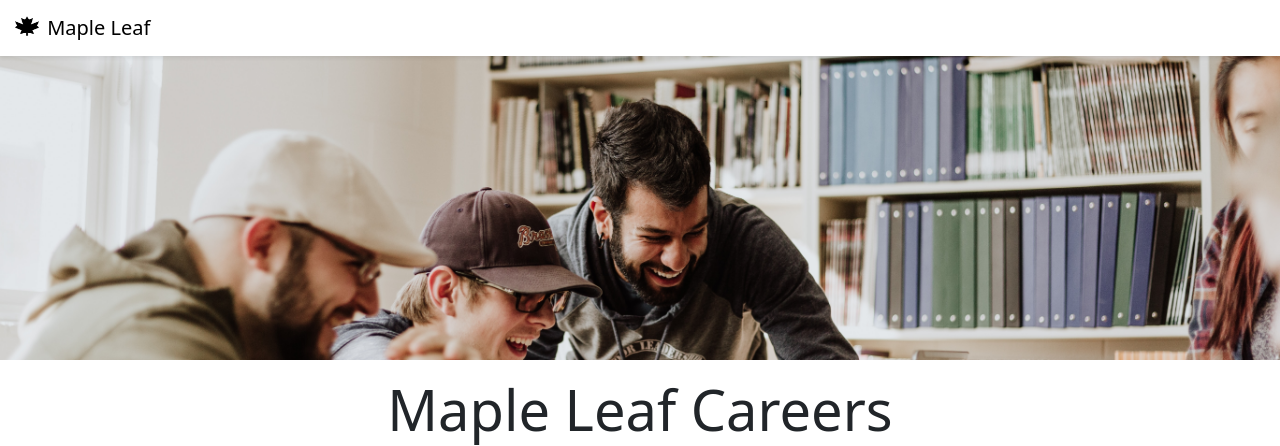
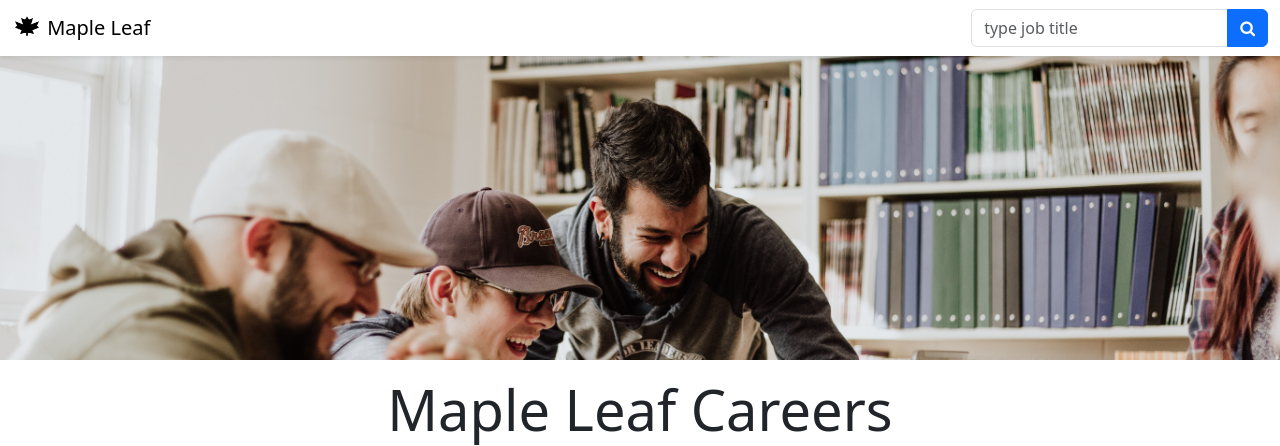
Before and after one commit to mumakkiyah/maple-leaf-careers-v2, a Flask app: template templates/jobpage.html in a window 1280 px wide. Shown: the top 446 px of the page. Run offline with Flask 3, Linux system fonts and the light colour scheme; the template is opened without the code that fills it: most values are stand-ins (such as "Sample title", 1, 10 or a date in 2020); some libraries are stand-ins or nearby versions.

Commit message:
Added job search functionality and search icon using font awesome

```diff
--- a/app.py
+++ b/app.py
@@ -2,16 +2,30 @@
 from flask import Flask, render_template, jsonify, request
 from database import load_jobs_from_db, load_job_from_db, add_application_to_db
 
+
 # app is an object of the Flask class. Importing functionality from the module
 app = Flask(__name__)
 
-
 # path after the / in the domain name
 # pass in the name of the main page to render
+#@app.route("/")
+#def maple_leaf_index():
+#jobs = load_jobs_from_db()
+# pass the list of jobs and company into home.html as an argument to be dynamic in home.html using {{}}
+#return render_template('home.html', jobs=jobs)
+
+
+# return the list of jobs in root page and search is a query is passed
 @app.route("/")
 def maple_leaf_index():
-  jobs = load_jobs_from_db()
-  # pass the list of jobs and company into home.html as an argument to be dynamic in home.html using {{}}
+  search_query = request.args.get(
+    "q")  # Get the search query from the URL parameter 'q'
+
+  if search_query:
+    jobs = load_jobs_from_db(search_query)
+  else:
+    jobs = load_jobs_from_db()
+
   return render_template('home.html', jobs=jobs)
 
 
--- a/templates/application_form.html
+++ b/templates/application_form.html
@@ -4,27 +4,27 @@
     <h4 class="mb-3">Application Form</h4>
     <div class="mb-2 input-group">
       <span class="input-group-text">Full Name</span>
-      <input class="form-control" type="text" name="full_name" placeholder="Bruce Wayne">
+      <input class="form-control" type="text" name="full_name" placeholder="Bruce Wayne" maxlength="250" required>
     </div>
     <div class="mb-2 input-group">
-      <span class="input-group-text">Email Address</span>
-      <input class="form-control" type="text" name="email" placeholder="bruce.wayne@mail.com">
+      <span class="input-group-text" for="email">Email Address</span>
+      <input class="form-control" type="email" name="email" placeholder="bruce.wayne@mail.com" maxlength="250" required>
     </div>
     <div class="mb-2 input-group">
-      <span class="input-group-text">Linkedin URL</span>
-      <input class="form-control" type="text" name="linkedin_url" placeholder="linkedin.com/in/brucewayne">
+      <span class="input-group-text" for="url">Linkedin URL</span>
+      <input class="form-control" type="text" name="linkedin_url" placeholder="linkedin.com/in/brucewayne" pattern="https://.*">
     </div>
     <div class="mb-2 input-group">
      <span class="input-group-text">Education</span>
-     <textarea class="form-control" name="education"></textarea>
+     <textarea class="form-control" name="education" minlength="100" maxlength="2000" required></textarea>
     </div>
     <div class="mb-2 mt-2 input-group">
       <span class="input-group-text">Work Experience</span>
-      <textarea class="form-control" name="work_experience"></textarea>
+      <textarea class="form-control" minlength="100" maxlength="2000" name="work_experience" required></textarea>
     </div>
     <div class="mb-2 input-group">
-      <span class="input-group-text">Resume URL</span>
-      <input class="form-control" type="text" name="resume_url" placeholder="https://example.com/users/">
+      <span class="input-group-text" for="url">Resume URL</span>
+      <input class="form-control" type="text" name="resume_url" placeholder="https://example.com/users/" pattern="https://.*">
     </div>
     <div class="mb-2 mt-2 input-group">
       <input class = "btn btn-dark" type="submit" name="submit">
--- /dev/null
+++ b/templates/fontawesome.html
@@ -0,0 +1 @@
+<link rel="stylesheet" href="https://maxcdn.bootstrapcdn.com/font-awesome/4.4.0/css/font-awesome.min.css">
--- a/templates/nav.html
+++ b/templates/nav.html
@@ -1,7 +1,16 @@
-<nav class="navbar bg-white shadow-sm fixed-top">
+{% include 'fontawesome.html' %}
+<nav class="navbar bg-white shadow-sm fixed-top navbar-expand-lg navbar-light bg-light">
   <div class="container-fluid">
         <a class="navbar-brand" href="/">
       <img src="../../static/nav_icon.jpeg" alt="Logo" width="30" height="24" class="d-inline-block align-text-top"> Maple Leaf
     </a>
+    <form class="form-inline" action="/" method="GET">
+      <div class="input-group">
+        <input class="form-control" type="search" name="q" placeholder="type job title" aria-label="Search"/>
+          <button class="btn btn-primary" type="submit">
+            <i class="fa fa-search"></i>
+          </button>
+      </div>
+    </form>
   </div>
 </nav>
```
Also changed, not shown: database.py (+21 -4 lines).
